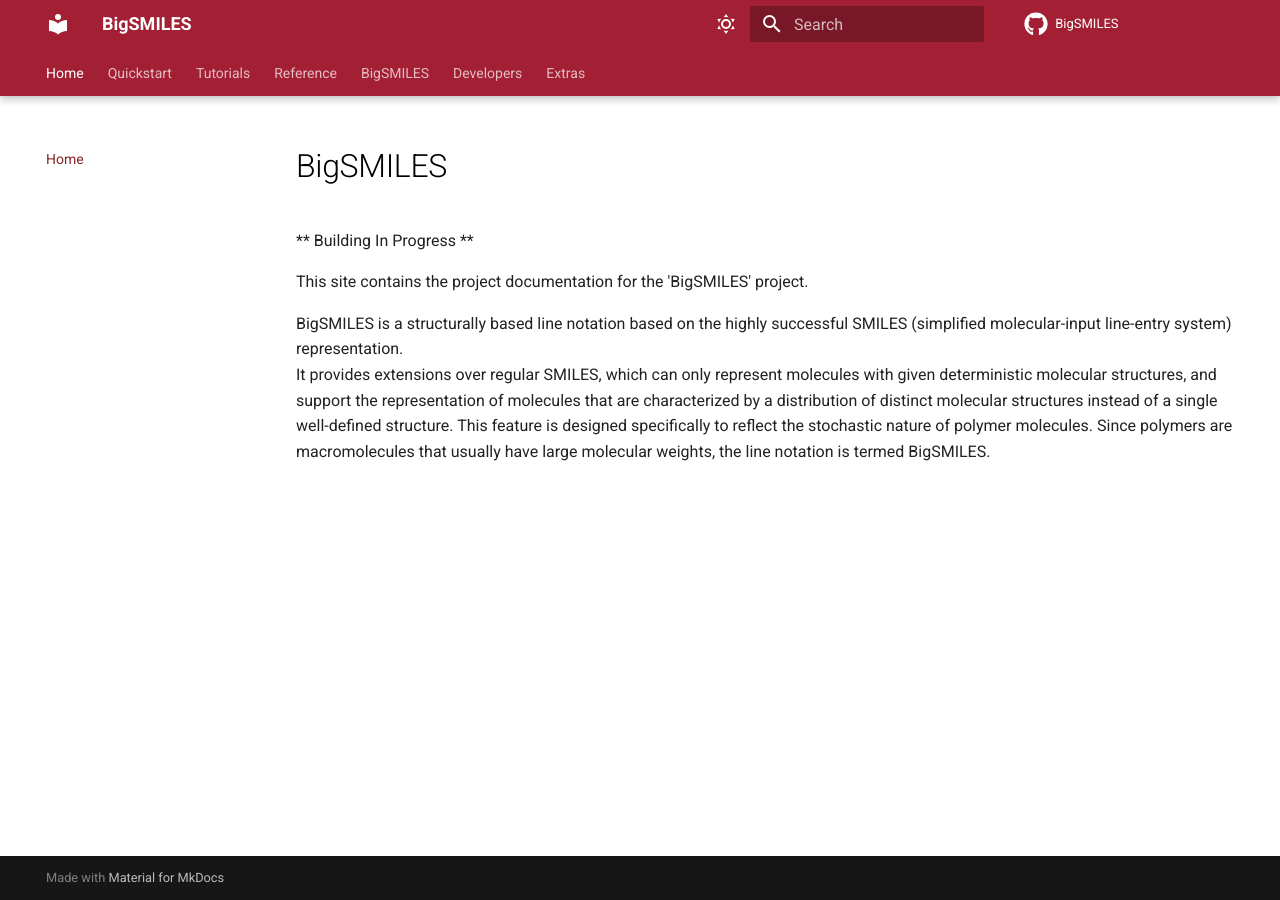
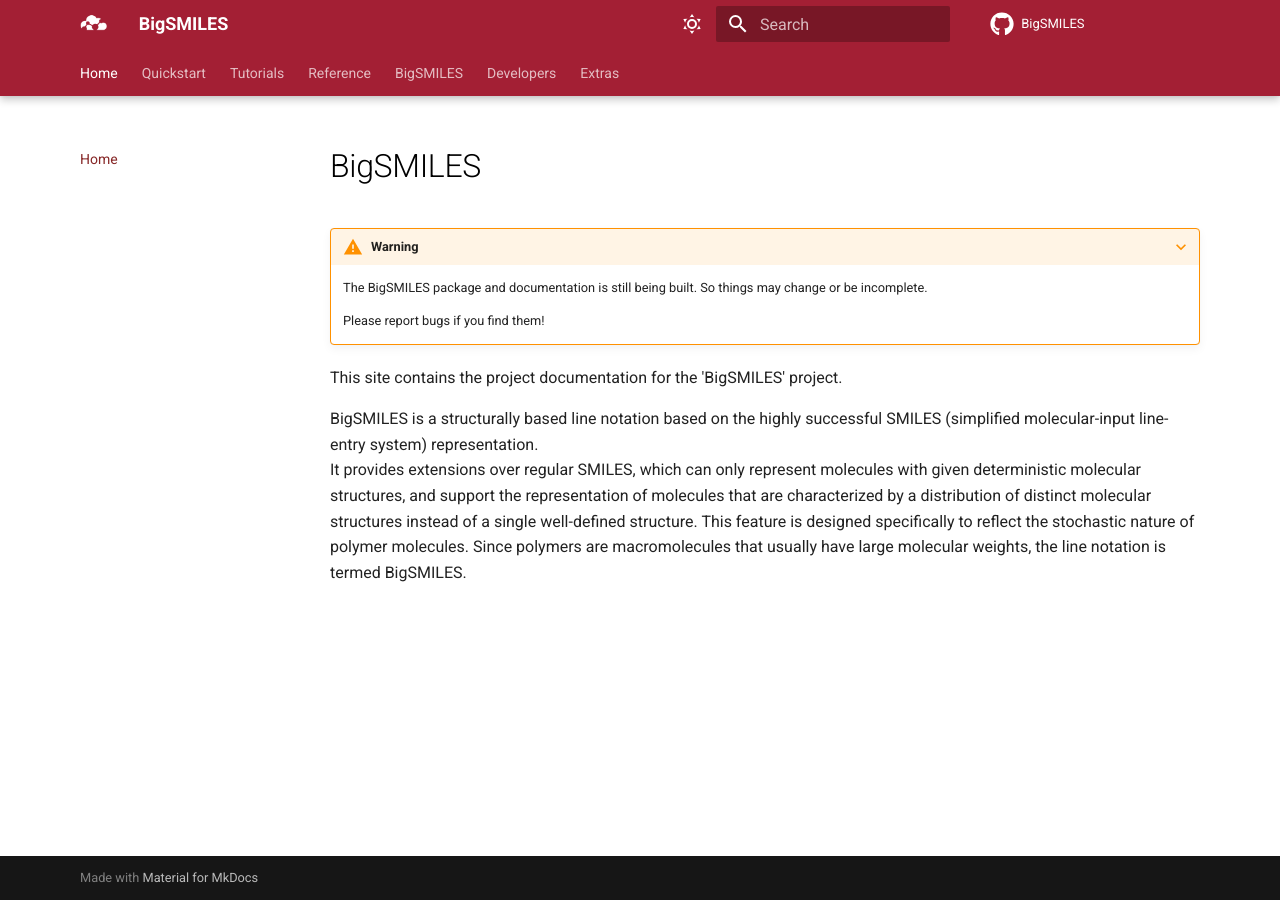
Before and after one commit to dylanwal/BigSMILES, an MkDocs documentation site: the page built from docs/index.md, in a window 1280 px wide. Built offline with MkDocs 1.6.1 and Material for MkDocs 9.7.7, drawn with Linux system fonts in a browser that asks for light colours; comment, search, counter and statistics services are not loaded.

Commit message:
updating docs

```diff
--- a/docs/index.md
+++ b/docs/index.md
@@ -1,6 +1,12 @@
 # BigSMILES
 
-** Building In Progress **
+???+ warning
+    The BigSMILES package and documentation is still being built. So things may change or be incomplete.
+
+    Please report bugs if you find them!
+
+
+
 
 This site contains the project documentation for the 'BigSMILES' project.
 
--- a/docs/stylesheets/extra.css
+++ b/docs/stylesheets/extra.css
@@ -34,3 +34,8 @@
   --md-code-hl-variable-color: #ffffff;
   --md-code-hl-keyword-color: #f29b46;
 }
+
+/* Maximum space for text block */
+.md-grid {
+  max-width: 90%;
+}
--- a/mkdocs.yml
+++ b/mkdocs.yml
@@ -5,6 +5,7 @@ repo_name: BigSMILES
 
 theme:
   name: material
+  logo: img/poly_cloud.png
   icon:
     repo: fontawesome/brands/github
   features:
```
Also changed, not shown: docs/README.md (+3 -0 lines), docs/bigsmiles/main.md (+1 -0 lines), docs/img/poly_cloud.png (added), 2 other files.
